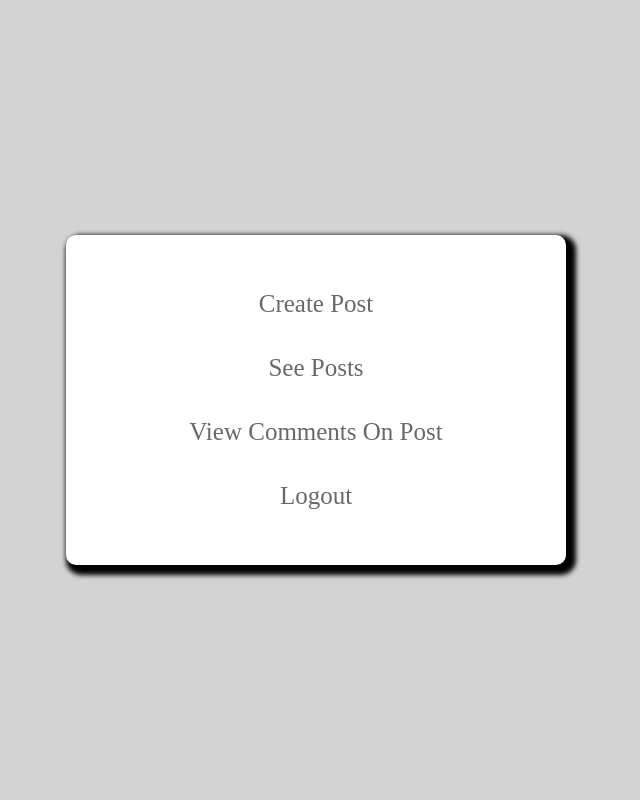
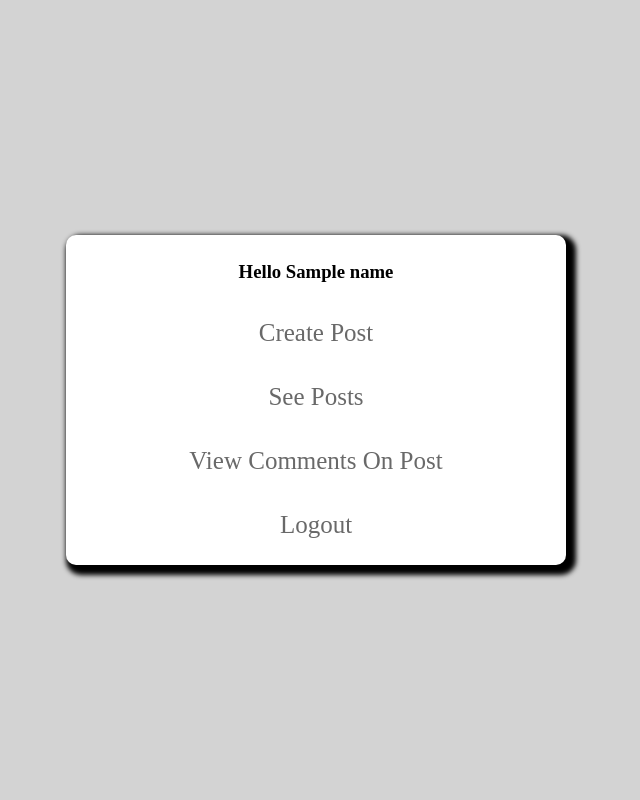
Before and after one commit to Harsh-Parekh/submission, a Flask app: template Task/base/templates/home.html in a window 1280 px wide. Shown: the whole page, without its empty margins (324-964 px from the left). Run offline with Flask 2, Linux system fonts and the light colour scheme; the template is opened without the code that fills it: most values are stand-ins (such as "Sample title", 1, 10 or a date in 2020).

Commit message:
minor changes

```diff
--- a/Task/base/templates/home.html
+++ b/Task/base/templates/home.html
@@ -6,7 +6,7 @@
 <body>
 <div id="root">
     <div id="inner">
-
+        <h3>Hello {{ name }}</h3><br><br>
         <a href="{{ url_for('post') }}">Create Post</a><br><br>
 
         <a href="{{ url_for('seepost') }}">See Posts</a><br><br>
```
Also changed, not shown: Task/base/templates/postdata.html (line endings or trailing spaces), Task/base/templates/reviews.html (line endings or trailing spaces).
